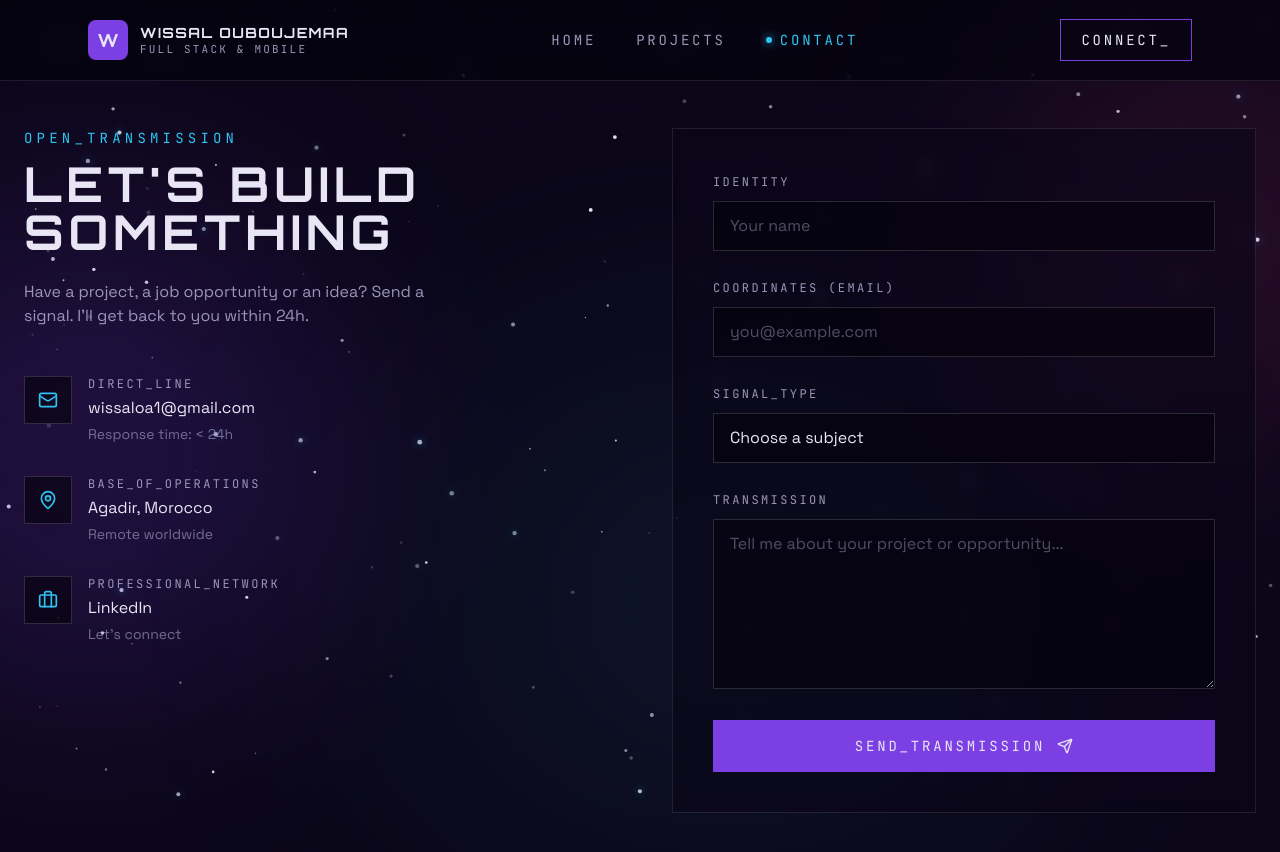
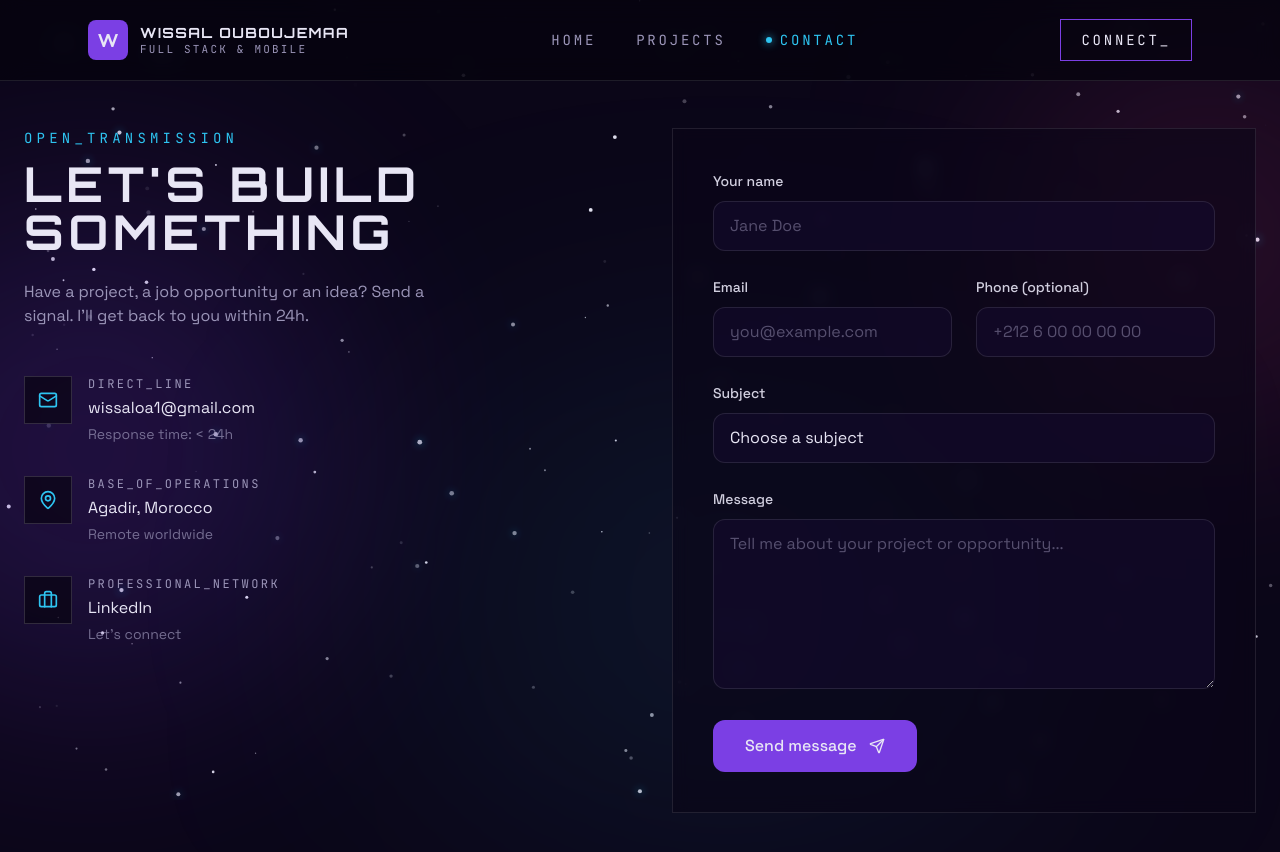
Before and after one commit to wiissal/wiissal-portfolio, a Next.js app: page /contact in a window 1280 px wide. Shown: the top 852 px of the page. Built offline with nearby package versions, Linux system fonts and the light colour scheme.

Commit message:
style(contact): rounded form with reference layout

```diff
--- a/src/components/ContactForm.jsx
+++ b/src/components/ContactForm.jsx
@@ -6,17 +6,17 @@ import { sendMessage } from "../app/contact/actions";
 import { SUBJECTS } from "../data/contact";
 
 const inputClass =
-  "w-full border border-white/15 bg-space-950/60 px-4 py-3 text-star caret-cyan-glow outline-none transition placeholder:text-muted/50 focus:border-cyan-glow focus:shadow-[0_0_0_3px_rgba(46,196,241,0.15)] aria-invalid:border-nebula";
+  "w-full rounded-xl border border-white/10 bg-space-800/60 px-4 py-3 text-star caret-cyan-glow outline-none transition placeholder:text-muted/50 focus:border-cyan-glow focus:shadow-[0_0_0_3px_rgba(46,196,241,0.15)] aria-invalid:border-nebula";
 
 function Field({ label, id, error, children }) {
   return (
     <div>
-      <label htmlFor={id} className="font-mono text-xs tracking-[0.2em] text-muted">
+      <label htmlFor={id} className="text-sm font-medium text-star/90">
         {label}
       </label>
       <div className="mt-2">{children}</div>
       {error && (
-        <p id={`${id}-error`} className="mt-2 font-mono text-xs text-nebula">
+        <p id={`${id}-error`} className="mt-2 text-xs text-nebula">
           {error}
         </p>
       )}
@@ -31,24 +31,21 @@ function Form({ onReset }) {
 
   if (state.status === "success") {
     return (
-      <div className="border border-cyan-glow/40 bg-space-950/60 p-10 text-center" role="status">
-        <CheckCircle2 className="mx-auto text-cyan-glow" size={40} />
-        <p className="mt-4 font-display text-lg tracking-widest">TRANSMISSION_RECEIVED</p>
-        <p className="mt-2 text-muted">Thanks for reaching out. I&apos;ll reply within 24h.</p>
-        <button
-          type="button"
-          onClick={onReset}
-          className="mt-6 font-mono text-xs tracking-[0.2em] text-cyan-glow hover:text-star"
-        >
-          SEND_ANOTHER
+      <div className="rounded-3xl border border-cyan-glow/30 bg-space-800/60 p-10 text-center" role="status">
+        <CheckCircle2 className="mx-auto text-cyan-glow" size={44} />
+        <p className="mt-4 font-display text-lg tracking-widest">MESSAGE SENT</p>
+        <p className="mt-2 text-muted">Thanks for reaching out. I&apos;ll reply within 24 hours.</p>
+        <button type="button" onClick={onReset} className="mt-6 text-sm text-cyan-glow hover:text-star">
+          Send another message
         </button>
       </div>
     );
   }
 
+  const describedBy = (field) => (errors[field] ? `${field}-error` : undefined);
+
   return (
     <form action={formAction} noValidate className="space-y-6">
-      {/* honeypot: hidden from people, visible to bots */}
       <div aria-hidden="true" className="absolute -left-[9999px]">
         <label>
           Company
@@ -56,70 +53,41 @@ function Form({ onReset }) {
         </label>
       </div>
 
-      <Field label="IDENTITY" id="name" error={errors.name}>
-        <input
-          id="name"
-          name="name"
-          type="text"
-          autoComplete="name"
-          placeholder="Your name"
-          defaultValue={values.name}
-          aria-invalid={!!errors.name}
-          aria-describedby={errors.name ? "name-error" : undefined}
-          className={inputClass}
-        />
+      <Field label="Your name" id="name" error={errors.name}>
+        <input id="name" name="name" type="text" autoComplete="name" placeholder="Jane Doe"
+          defaultValue={values.name} aria-invalid={!!errors.name} aria-describedby={describedBy("name")} className={inputClass} />
       </Field>
 
-      <Field label="COORDINATES (EMAIL)" id="email" error={errors.email}>
-        <input
-          id="email"
-          name="email"
-          type="email"
-          autoComplete="email"
-          placeholder="you@example.com"
-          defaultValue={values.email}
-          aria-invalid={!!errors.email}
-          aria-describedby={errors.email ? "email-error" : undefined}
-          className={inputClass}
-        />
-      </Field>
+      <div className="grid gap-6 sm:grid-cols-2">
+        <Field label="Email" id="email" error={errors.email}>
+          <input id="email" name="email" type="email" autoComplete="email" placeholder="you@example.com"
+            defaultValue={values.email} aria-invalid={!!errors.email} aria-describedby={describedBy("email")} className={inputClass} />
+        </Field>
+        <Field label="Phone (optional)" id="phone" error={errors.phone}>
+          <input id="phone" name="phone" type="tel" autoComplete="tel" placeholder="+212 6 00 00 00 00"
+            defaultValue={values.phone} aria-invalid={!!errors.phone} aria-describedby={describedBy("phone")} className={inputClass} />
+        </Field>
+      </div>
 
-      <Field label="SIGNAL_TYPE" id="subject" error={errors.subject}>
-        <select
-          id="subject"
-          name="subject"
-          defaultValue={values.subject ?? ""}
-          aria-invalid={!!errors.subject}
-          aria-describedby={errors.subject ? "subject-error" : undefined}
-          className={`${inputClass} appearance-none`}
-        >
-          <option value="" disabled>
-            Choose a subject
-          </option>
+      <Field label="Subject" id="subject" error={errors.subject}>
+        <select id="subject" name="subject" defaultValue={values.subject ?? ""}
+          aria-invalid={!!errors.subject} aria-describedby={describedBy("subject")} className={`${inputClass} appearance-none`}>
+          <option value="" disabled>Choose a subject</option>
           {SUBJECTS.map((s) => (
-            <option key={s} value={s} className="bg-space-900">
-              {s}
-            </option>
+            <option key={s} value={s} className="bg-space-900">{s}</option>
           ))}
         </select>
       </Field>
 
-      <Field label="TRANSMISSION" id="message" error={errors.message}>
-        <textarea
-          id="message"
-          name="message"
-          rows={6}
-          maxLength={5000}
+      <Field label="Message" id="message" error={errors.message}>
+        <textarea id="message" name="message" rows={6} maxLength={5000}
           placeholder="Tell me about your project or opportunity..."
-          defaultValue={values.message}
-          aria-invalid={!!errors.message}
-          aria-describedby={errors.message ? "message-error" : undefined}
-          className={`${inputClass} resize-y`}
-        />
+          defaultValue={values.message} aria-invalid={!!errors.message} aria-describedby={describedBy("message")}
+          className={`${inputClass} resize-y`} />
       </Field>
 
       {state.message && (
-        <p role="alert" className="border border-nebula/40 bg-nebula/10 px-4 py-3 font-mono text-xs text-nebula">
+        <p role="alert" className="rounded-xl border border-nebula/40 bg-nebula/10 px-4 py-3 text-sm text-nebula">
           {state.message}
         </p>
       )}
@@ -127,9 +95,9 @@ function Form({ onReset }) {
       <button
         type="submit"
         disabled={isPending}
-        className="flex w-full items-center justify-center gap-3 bg-violet-glow px-8 py-4 font-mono text-sm tracking-[0.2em] transition hover:shadow-[0_0_30px_var(--color-violet-glow)] disabled:cursor-not-allowed disabled:opacity-60"
+        className="inline-flex items-center gap-3 rounded-xl bg-violet-glow px-8 py-3.5 font-medium transition hover:shadow-[0_0_30px_var(--color-violet-glow)] disabled:cursor-not-allowed disabled:opacity-60"
       >
-        {isPending ? "TRANSMITTING..." : "SEND_TRANSMISSION"}
+        {isPending ? "Sending..." : "Send message"}
         <Send size={16} />
       </button>
     </form>
```
